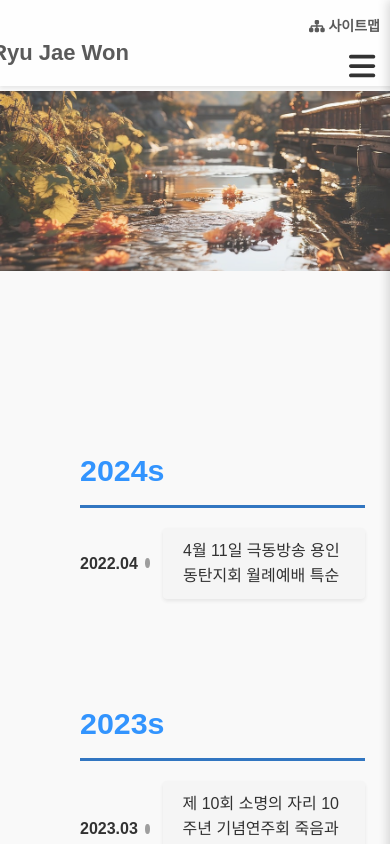
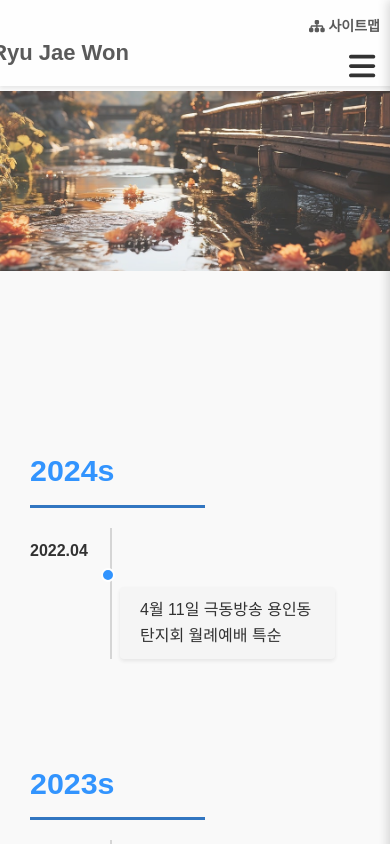
Before and after one commit to BrightLuminate/jawnproject, a React (Create React App) app: page /history in a window 390 px wide. Shown: the top 844 px of the page. Built offline with nearby package versions, Linux system fonts and the light colour scheme.

Commit message:
Update History.css

```diff
--- a/src/css/History.css
+++ b/src/css/History.css
@@ -1,116 +1,35 @@
 /* src/css/History.css */
 
-.history-page {
-  display: flex;
-}
-
-.sidebar {
-  width: 200px;
-  padding: 20px;
-  align-self: flex-start;
-  position: relative;
-  top: 180px;
-
-  z-index: 10; /* Make sure it stays on top */
-}
-
-.sidebar ul {
-  list-style-type: none;
-    padding: 0;
-    margin: 0;
-}
-
-.sidebar li {
-  padding: 10px 15px;
-  font-size: 16px;
-  font-weight: 500;
-  /* color: #333; */
-  border-bottom: 1px solid #e0e0e0;
-}
-
-
-.sidebar li a {
-  text-decoration: none;
-  color: inherit;
-}
-
-.sidebar li a:hover {
-  color: #d9735b;
-}
-
-.sidebar li a:hover,
-.sidebar li.active a {
-  background-color: #007bff;
-  color: #fff;
-}
-
-.content {
-  flex: 1;
-  padding: 0 20px;
-}
-
-.banner {
-
-  width: 100vw; /* Full viewport width */
-  position: relative; /* Necessary for viewport width */
-  left: 45%; /* Moves element to the left edge of viewport */
-  top: -15px;
-  transform: translateX(-50%); /* Centers it in the viewport */
-  text-align: center;
-  padding: 90px;
-  background-image: url('../images/traditional.jpeg');
-  background-size: cover;
-  background-position: center;
-  background-repeat: no-repeat;
-  color: #fff;
-  margin-bottom: 50px;
-}
-
-.banner h1 {
-  margin: 0;
-  font-size: 2.5em;
-}
-
-.banner p {
-  margin: 10px 0 0;
-  font-size: 1.2em;
-}
-
-.history-page {
-  display: flex;
-}
-
-.history {
-  flex-grow: 1;
-  max-width: 1000px; /* 필요하면 조정 */
-  padding: 20px;
-  margin: 0 auto; /* 가운데 정렬 */
-  position: relative;
-  right: 60px;
-}
+/* ... (your existing styles for .history-page, .sidebar, .content, .banner, etc.) ... */
 
 .history-decade {
   margin-bottom: 20px;
+  position: relative;
 }
 
 .history-decade h2 {
   font-size: 1.9em;
   color: #007bff;
   text-align: left;
+  margin-bottom: 20px;
 }
 
 .timeline {
   position: relative;
   margin: 20px 0;
+  padding-top: 10px;
 }
 
-.timeline::before {
+/* This is the NEW rule for the line within each decade */
+.history-decade .timeline::before {
   content: '';
   position: absolute;
-  top: -255px;
+  top: 0;
   bottom: 0;
-  left: 111px;
+  left: 111px; /* Default desktop position */
   width: 2px;
+  background-color: #ccc;
+  z-index: 0;
 }
 
 .timeline-item {
@@ -130,12 +49,12 @@
 .timeline-dot {
   width: 10px;
   height: 10px;
-  background: #888888;
+  background: #007bff;
   border-radius: 50%;
   position: relative;
   z-index: 1;
-  position: relative;
-  right: 13px;
+  right: 13px; /* Default desktop position */
+  border: 2px solid white;
 }
 
 .timeline-content {
@@ -145,21 +64,87 @@
   border-radius: 4px;
   box-shadow: 0 2px 4px rgba(0, 0, 0, 0.1);
   flex-grow: 1;
-  max-width: 800px; /* Adjust the maximum width as needed */
+  max-width: 800px;
 }
+
+.banner {
+  width: 100vw;
+  position: relative;
+  left: 45%;
+  top: -15px;
+  transform: translateX(-50%);
+  text-align: center;
+  padding: 90px;
+  background-image: url('../images/traditional.jpeg');
+  background-size: cover;
+  background-position: center;
+  background-repeat: no-repeat;
+  color: #fff;
+  margin-bottom: 50px;
+}
+
+/* --- Media Queries --- */
 
 @media (max-width: 1200px) {
   .history {
-    margin-left: 150px; /* 작은 화면에서는 왼쪽 여백 줄이기 */
+    margin-left: 150px;
     max-width: 90%;
+  }
+
+  /* Adjust line and dot for screens <= 1200px */
+  .history-decade .timeline::before {
+    left: 100px; /* Example adjustment: move line slightly to the left */
+  }
+
+  .timeline-dot {
+    right: 12px; /* Example adjustment: move dot slightly to the left */
   }
 }
 
 @media (max-width: 768px) {
   .history {
-    margin-left: 110px; /* 태블릿 및 작은 화면에서는 여백 제거 */
-    max-width: 50%;
+    margin-left: 0px;
+    max-width: 50%; /* This max-width might be too small for mobile */
     padding: 10px;
+  }
 
+  /* Adjust line and dot for screens <= 768px */
+  .history-decade .timeline::before {
+    left: 80px; /* Example adjustment: further left for smaller screens */
+  }
+
+  .timeline-dot {
+    right: 10px; /* Example adjustment: further left for dots */
+  }
+
+  /* Consider changing the timeline layout for very small screens */
+  .timeline-item {
+    flex-direction: column; /* Stack date, dot, and content vertically */
+    align-items: flex-start; /* Align everything to the left */
+  }
+
+  .timeline-date {
+    text-align: left;
+    margin-right: 0;
+    margin-bottom: 5px; /* Add space between date and content */
+  }
+
+  .timeline-dot {
+    /* Reposition dot to be next to the line on the left */
+    left: 78px; /* Adjust this to align with the new line position */
+    right: auto; /* Remove previous right property */
+    transform: translateX(-50%); /* Center dot on the line */
+    margin-bottom: 5px; /* Space between dot and content */
+  }
+
+  .timeline-content {
+    width: 100%; /* Take full width */
+    max-width: none; /* Remove max-width constraint */
+    margin-left: 90px; /* Indent content to clear the line */
+  }
+
+  /* Adjust the line position if content is indented */
+  .history-decade .timeline::before {
+    left: 80px; /* Keep line on the left */
   }
 }
```
